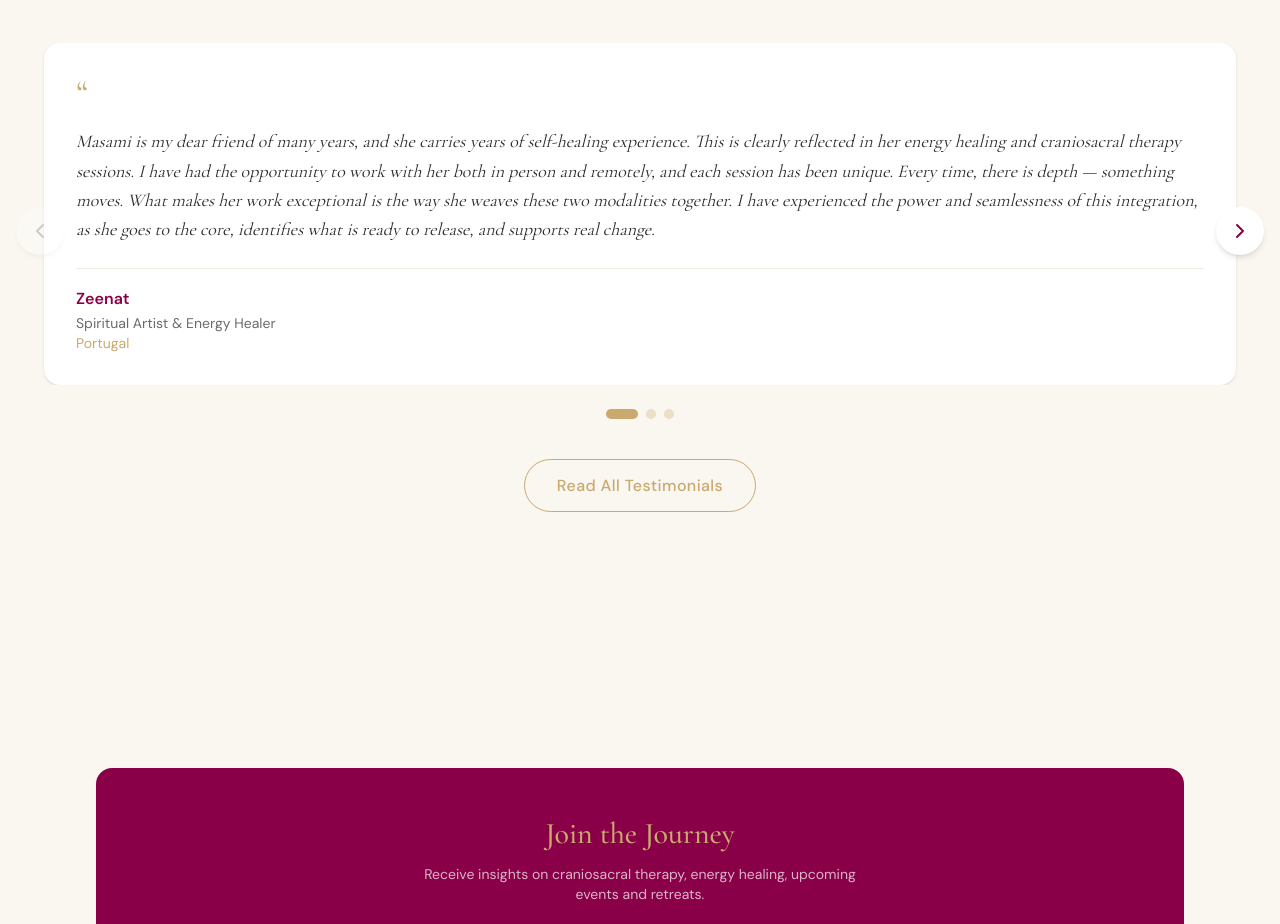
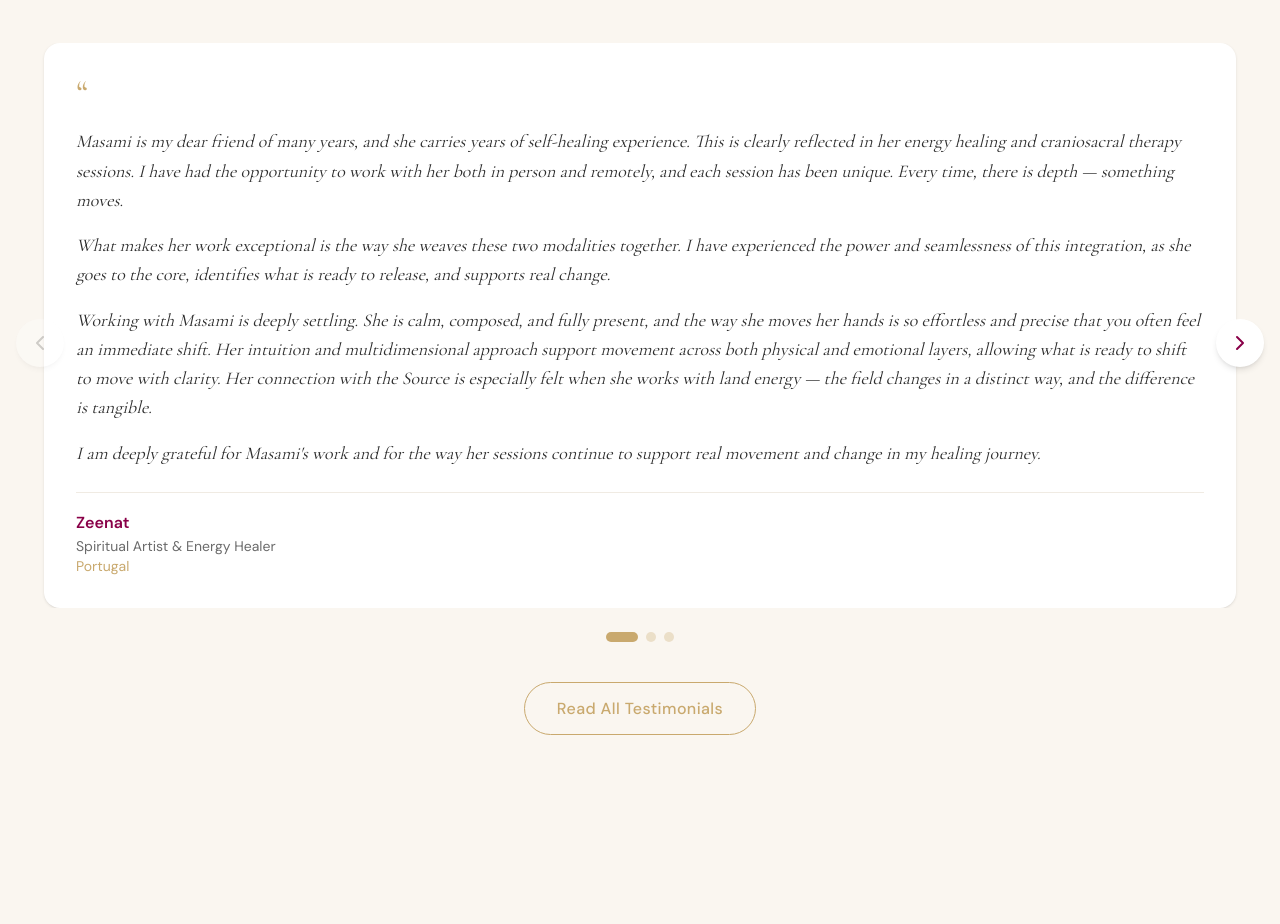
Before and after one commit to pentagonalcycles/masami, a Next.js app: page / in a window 1280 px wide. Shown: the part 6040-6964 px from the top of the page. Built offline with nearby package versions, Linux system fonts and the light colour scheme.

Commit message:
feat: update testimonials with full text and add paragraph rendering

```diff
--- a/src/components/TestimonialCard.tsx
+++ b/src/components/TestimonialCard.tsx
@@ -19,9 +19,13 @@ export function TestimonialCard({ testimonial }: TestimonialCardProps) {
   return (
     <div className="bg-white rounded-2xl p-8 shadow-sm hover:shadow-md transition-shadow duration-300 flex flex-col">
       <div className="text-gold text-4xl font-heading leading-none mb-4">&ldquo;</div>
-      <p className="text-text leading-relaxed flex-1 italic font-heading text-lg">
-        {testimonial.quote}
-      </p>
+      <div className="text-text leading-relaxed flex-1 italic font-heading text-lg">
+        {testimonial.quote.split("\n\n").map((paragraph, i) => (
+          <p key={i} className={i > 0 ? "mt-4" : ""}>
+            {paragraph}
+          </p>
+        ))}
+      </div>
       <div className="mt-6 pt-4 border-t border-cream-dark">
         <p className="font-semibold text-charcoal">{testimonial.name}</p>
         {testimonial.title && (
--- a/src/data/site-data.ts
+++ b/src/data/site-data.ts
@@ -148,7 +148,7 @@ export const testimonials = [
   {
     id: 1,
     quote:
-      "Masami is my dear friend of many years, and she carries years of self-healing experience. This is clearly reflected in her energy healing and craniosacral therapy sessions. I have had the opportunity to work with her both in person and remotely, and each session has been unique. Every time, there is depth — something moves. What makes her work exceptional is the way she weaves these two modalities together. I have experienced the power and seamlessness of this integration, as she goes to the core, identifies what is ready to release, and supports real change.",
+      "Masami is my dear friend of many years, and she carries years of self-healing experience. This is clearly reflected in her energy healing and craniosacral therapy sessions. I have had the opportunity to work with her both in person and remotely, and each session has been unique. Every time, there is depth — something moves.\n\nWhat makes her work exceptional is the way she weaves these two modalities together. I have experienced the power and seamlessness of this integration, as she goes to the core, identifies what is ready to release, and supports real change.\n\nWorking with Masami is deeply settling. She is calm, composed, and fully present, and the way she moves her hands is so effortless and precise that you often feel an immediate shift. Her intuition and multidimensional approach support movement across both physical and emotional layers, allowing what is ready to shift to move with clarity. Her connection with the Source is especially felt when she works with land energy — the field changes in a distinct way, and the difference is tangible.\n\nI am deeply grateful for Masami's work and for the way her sessions continue to support real movement and change in my healing journey.",
     name: "Zeenat",
     title: "Spiritual Artist & Energy Healer",
     location: "Portugal",
@@ -157,7 +157,7 @@ export const testimonials = [
   {
     id: 2,
     quote:
-      "I first met Masami at one of the most painful moments of my life. I had been suffering for days with a severe tooth abscess, the pain was unbearable, and my face was swollen. After just 20 minutes with Masami, the pain eased by around 80% and the swelling in my face visibly reduced. By the next morning, the pain had completely gone. Masami's work is more than just a therapy, it's a gift.",
+      "I first met Masami at one of the most painful moments of my life. I had been suffering for days with a severe tooth abscess, the pain was unbearable, and my face was swollen. Painkillers did nothing, and I was utterly exhausted.\n\nI had never tried craniosacral therapy before and, to be honest, I was a little sceptical. But desperation makes you open-minded, and something about Masami's calm, confident presence made me feel I was in good hands.\n\nWhat happened next was nothing short of incredible. After just 20 minutes with Masami, the pain eased by around 80% and the swelling in my face visibly reduced. By the next morning, the pain had completely gone. I felt like myself again, something I hadn't thought possible so quickly.\n\nMasami's work is more than just a therapy, it's a gift. Her skill, gentleness, and genuine care shine through in everything she does. I am deeply grateful for what she did for me, and I would recommend her without hesitation to anyone seeking real, transformative healing.",
     name: "Johannes",
     title: "",
     location: "London",
@@ -175,7 +175,7 @@ export const testimonials = [
   {
     id: 4,
     quote:
-      "Masami conducts her work with pinpoint precision and highly skilled accuracy. She gets direct to the source of whatever needs rebalancing and realigning to allow you to step into a more liberated and true existence. She accesses cosmic frequencies and anchors them here into the physical through touch and word, setting you on your centred path with empowered clarity.",
+      "Masami conducts her work with pinpoint precision and highly skilled accuracy. She gets direct to the source of whatever needs rebalancing and realigning to allow you to step into a more liberated and true existence. She accesses cosmic frequencies and anchors them here into the physical through touch and word, setting you on your centred path with empowered clarity; at lightning speed.",
     name: "Tiamat",
     title: "",
     location: "Ibiza",
@@ -184,7 +184,7 @@ export const testimonials = [
   {
     id: 5,
     quote:
-      "I began working with Masami in 2018, first through in-person healing sessions and later through distant healing as I moved. Every healing session with Masami feels like a gift. Sometimes, she has helped me work through specific physical or emotional challenges; other times, her healing has brought a profound sense of balance and harmony. Her presence, intuition, and deep energetic connection make her work truly one of a kind.",
+      "I began working with Masami in 2018, first through in-person healing sessions and later through distant healing as I moved. At the time, I was navigating significant life changes and felt the need for energetic support. I was also deeply curious about energy healing and Masami's unique way of sharing it.\n\nMasami is profoundly connected — to the Divine, to energy, and to her own deep and devoted practice. Her presence is both grounding and luminous, and she brings a rare authenticity to her work. It has been inspiring to witness her continuous evolution, always expanding her knowledge and deepening her practice. She truly walks the talk.\n\nEvery healing session with Masami feels like a gift. Sometimes, she has helped me work through specific physical or emotional challenges; other times, her healing has brought a profound sense of balance and harmony. Her presence, intuition, and deep energetic connection make her work truly one of a kind.\n\nIf you are considering a session with Masami, don't hesitate — she is a powerful, wise soul whose support is both transformative and deeply nourishing.",
     name: "Virginie",
     title: "Yoga Teacher",
     location: "Belgium",
@@ -193,7 +193,7 @@ export const testimonials = [
   {
     id: 6,
     quote:
-      "Son énergie est pure, douce et bienveillante. Des soins énergétiques puissants qui vous guident et vous transportent. Capable de vous transcender et de vous réaligner en une seule séance.",
+      "Son énergie est pure, douce et bienveillante. Des soins énergétiques puissants qui vous guident et vous transportent. Capable de vous transcender et de vous réaligner en une seule séance. Masami a ce dont on a besoin — inné, précieux et insaisissable.",
     name: "Caroline",
     title: "",
     location: "France",
@@ -202,7 +202,7 @@ export const testimonials = [
   {
     id: 7,
     quote:
-      "Masami is truly a talented individual. She is very intuitive and is able to adapt to many systems to help them to relax and release in resolved tension. She also combines spiritual insights so takes a multi dimensional approach. I have rarely worked with someone so talented and I have seen many practitioners.",
+      "Masami is truly a talented individual. She is very intuitive and is able to adapt to many systems to help them to relax and release in resolved tension. She also combines spiritual insights so takes a multi dimensional approach. I have rarely worked with someone so talented and I have seen many practitioners. And given her own inner work she can help and adapt her approach to a wide variety of people.",
     name: "Aya",
     title: "Psychologist",
     location: "Glastonbury",
@@ -211,7 +211,7 @@ export const testimonials = [
   {
     id: 8,
     quote:
-      "My session with Masami was truly transformative. Her unique combination of deep intuition and gentle guidance created a safe and nurturing space, allowing me to explore and release long-held blockages that I didn't even realize I was carrying. Her work goes beyond mere healing; it's a catalyst, igniting a powerful journey of self-discovery and empowerment within me.",
+      "My session with Masami was truly transformative. Her unique combination of deep intuition and gentle guidance created a safe and nurturing space, allowing me to explore and release long-held blockages that I didn't even realize I was carrying. I felt a profound shift in my energy, a renewed sense of clarity that had been missing for quite some time, and a deeper connection to my own inner wisdom — a connection that feels both grounding and expansive.\n\nHer work goes beyond mere healing; it's a catalyst, igniting a powerful journey of self-discovery and empowerment within me. It's not just about addressing what's broken; it's about uncovering the strength and potential that was there all along. I am deeply grateful for her support and the profound impact she has had on my life.",
     name: "Sunil",
     title: "Energetic Art Master",
     location: "Portugal",
```
